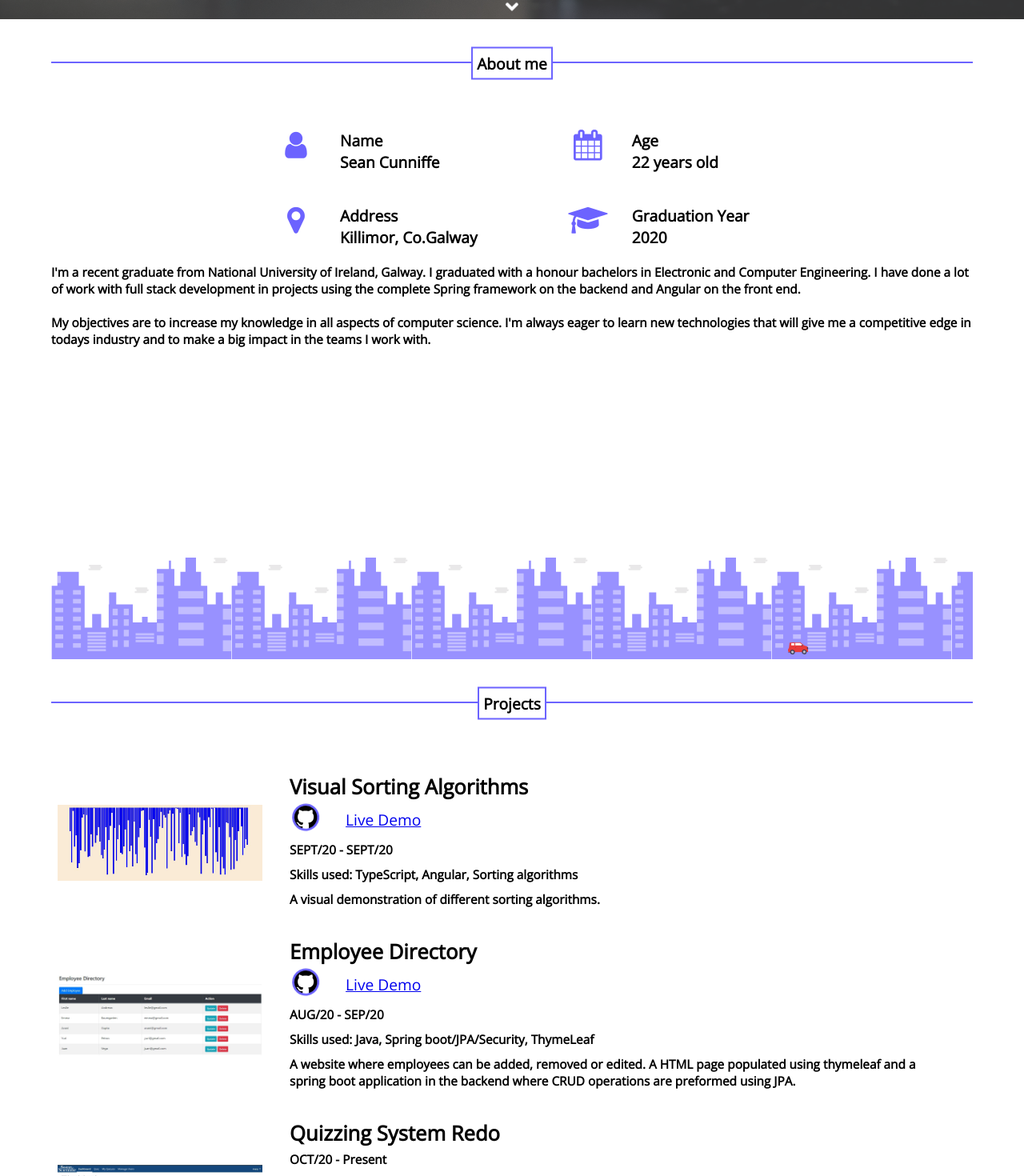
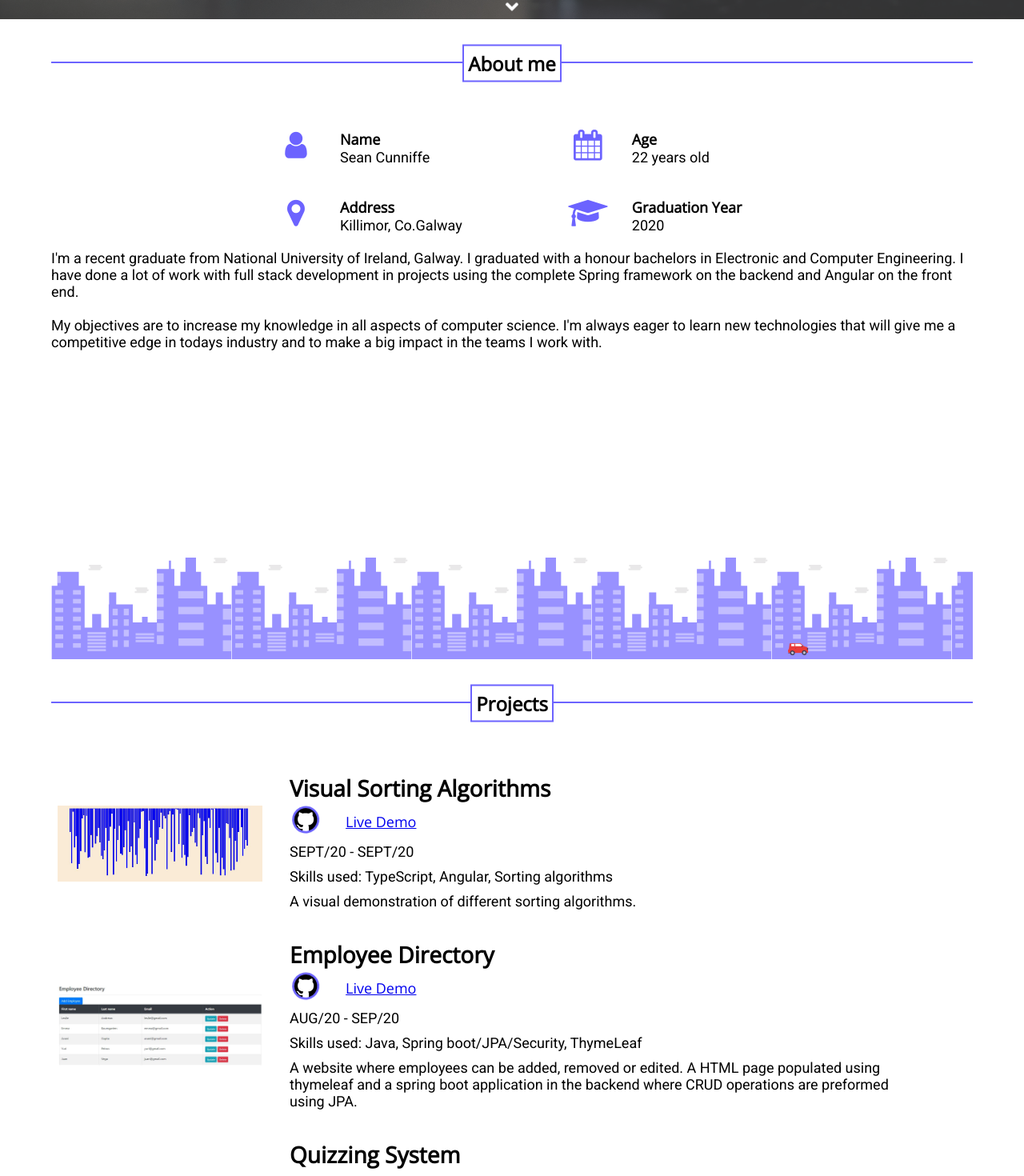
Before and after one commit to sean-cunniffe/portfolio, an Angular app: page /portfolio/ in a window 1280 px wide. Shown: the part 776-2246 px from the top of the page at 80% size. Built offline with nearby package versions, Linux system fonts and the light colour scheme.

Commit message:
Font size and styles changed

```diff
--- a/src/app/components/about/about.component.css
+++ b/src/app/components/about/about.component.css
@@ -1,15 +1,18 @@
 *{
   --icon-size: 3vw;
-  --para-size: 1.2vw;
-  font-size: 1.5vw;
+  --para-size: 18px;
+  font-size: 18px;
 }
 
 .parent{
+  scroll-snap-align: start;
   flex-direction: column;
   display: flex;
-  min-width: 100%;
+  width: 100%;
+  max-width: 1360px;
   min-height: 100vh;
   height: fit-content;
+  margin: 0 auto;
 }
 
 .profile-attributes-box{
@@ -40,10 +43,19 @@
   flex-direction: column;
   justify-content: center;
 }
+.att-data h4{
+  font-family: "Roboto";
+  font-weight: lighter;
+}
+.att-data *{
+  margin:0 0 0 5px;
+}
 
 .paragraph{
   margin: 0 5% 0 5%;
   font-size: var(--para-size);
+  font-weight: lighter;
+  font-family: "Roboto";
 }
 .city-container{
   position: relative;
--- a/src/app/components/about/about.component.html
+++ b/src/app/components/about/about.component.html
@@ -7,15 +7,15 @@
     <div class="attribute-box">
       <i class="fa fa-user"></i>
       <div class="att-data">
-        <h3 style="margin:0 0 0 5px">Name</h3>
-        <h3 style="margin:0 0 0 5px">Sean Cunniffe</h3>
+        <h3>Name</h3>
+        <h4>Sean Cunniffe</h4>
       </div>
     </div>
     <div class="attribute-box">
       <i class="fa fa-calendar"></i>
       <div class="att-data">
-        <h3 style="margin:0 0 0 5px">Age</h3>
-        <h3 style="margin:0 0 0 5px">{{age}} years old</h3>
+        <h3>Age</h3>
+        <h4>{{age}} years old</h4>
       </div>
     </div>
   </div>
@@ -23,15 +23,15 @@
     <div class="attribute-box">
       <i class="fa fa-map-marker"></i>
       <div class="att-data">
-        <h3 style="margin:0 0 0 5px">Address</h3>
-        <h3 style="margin:0 0 0 5px">Killimor, Co.Galway</h3>
+        <h3>Address</h3>
+        <h4>Killimor, Co.Galway</h4>
       </div>
     </div>
     <div class="attribute-box">
       <i class="fa fa-graduation-cap"></i>
       <div class="att-data">
-        <h3 style="margin:0 0 0 5px">Graduation Year</h3>
-        <h3 style="margin:0 0 0 5px">2020</h3>
+        <h3>Graduation Year</h3>
+        <h4>2020</h4>
       </div>
     </div>
   </div>
--- a/src/app/components/contact/contact.component.css
+++ b/src/app/components/contact/contact.component.css
@@ -1,11 +1,13 @@
 * {
-  --para-size: 1.2vw;
+  --para-size: 24px;
   font-size: 1.5vw;
 }
 
 .parent {
   position: relative;
   width: 100%;
+  max-width: 1360px;
+  margin: 0 auto;
   min-height: 100vh;
   overflow-y: hidden;
 }
@@ -27,6 +29,8 @@
 
 .contact-container > h3 {
   margin-left: 5px;
+  font-weight: lighter;
+  font-family: "Roboto";
 }
 
 .programmer {
--- a/src/app/components/projects/projects.component.css
+++ b/src/app/components/projects/projects.component.css
@@ -1,11 +1,12 @@
 *{
   --icon-size: 3vw;
-  --para-size: 1.2vw;
+  --para-size: 18px;
   --gh-logo-color: #000000;
-  font-size: 1.5vw;
 }
 .parent{
   width: 100%;
+  max-width: 1360px;
+  margin: 0 auto;
   min-height:100vh;
 }
 
@@ -25,6 +26,8 @@
 }
 
 .project-dis > h3{
+  font-weight: lighter;
+  font-family: "Roboto";
   font-size: var(--para-size);
   margin: 5px 0 5px 0 ;
 }
@@ -37,7 +40,7 @@
 
 .project-name{
   margin: 0;
-  font-size: 2vw;
+  font-size: 28px;
 
 }
 .gh-link{
@@ -48,11 +51,12 @@
 .live-demo{
   min-width: fit-content;
   margin: 0 5px 0 5px;
+  font-size: 18px;
   align-self: center;
   padding: 5px;
   animation: pulse-border 2s linear infinite alternate;
   cursor: pointer;
-  background: linear-gradient(90deg,var(--primary-color) 50%, var(--background-color)50%);
+  background: linear-gradient(90deg,var(--primary-color) 49%, var(--background-color)49%);
   background-size: 200%;
   background-position-x: 100%;
 }
--- a/src/app/components/projects/projects.component.html
+++ b/src/app/components/projects/projects.component.html
@@ -168,7 +168,7 @@
   <div class="project-box">
     <img src="assets/images/quiz-project.JPG" class="project-thumbnail" alt="">
     <div class="project-dis">
-      <h1 class="project-name">Quizzing System Redo</h1>
+      <h1 class="project-name">Quizzing System</h1>
 
       <h3>OCT/20 - Present</h3>
       <h3>Skills used: Java, Spring Boot/Security/Data/AOP, REST API, Angular, Typescript, CSS, HTML</h3>
--- a/src/styles.css
+++ b/src/styles.css
@@ -2,6 +2,7 @@
   font-family: "Open Sans";
   --background-color: #ffffff;
   --primary-color: #6C63FF;
+  scroll-snap-type: y proximity;
 }
 
 body {
@@ -20,6 +21,7 @@ body {
 #content{
   visibility: hidden;
 }
+
 
 body::-webkit-scrollbar {
   width: 0.25rem;
@@ -42,6 +44,7 @@ body::-webkit-scrollbar-thumb {
 }
 
 .section-title > h1 {
+  font-size: 24px;
   position: relative;
   width: fit-content;
   background: white;
@@ -62,15 +65,15 @@ body::-webkit-scrollbar-thumb {
 }
 
 #center {
-  animation: pulse-color1 2s infinite linear;
+  animation: pulse-color1 1s infinite linear;
 }
 
 #left-center, #right-center {
-  animation: pulse-color2 2s infinite linear;
+  animation: pulse-color2 1s infinite linear;
 }
 
 #left-outer, #right-outer, #top-outer {
-  animation: pulse-color3 2s infinite linear;
+  animation: pulse-color3 1s infinite linear;
 }
 
 @keyframes pulse-color1 {
```
